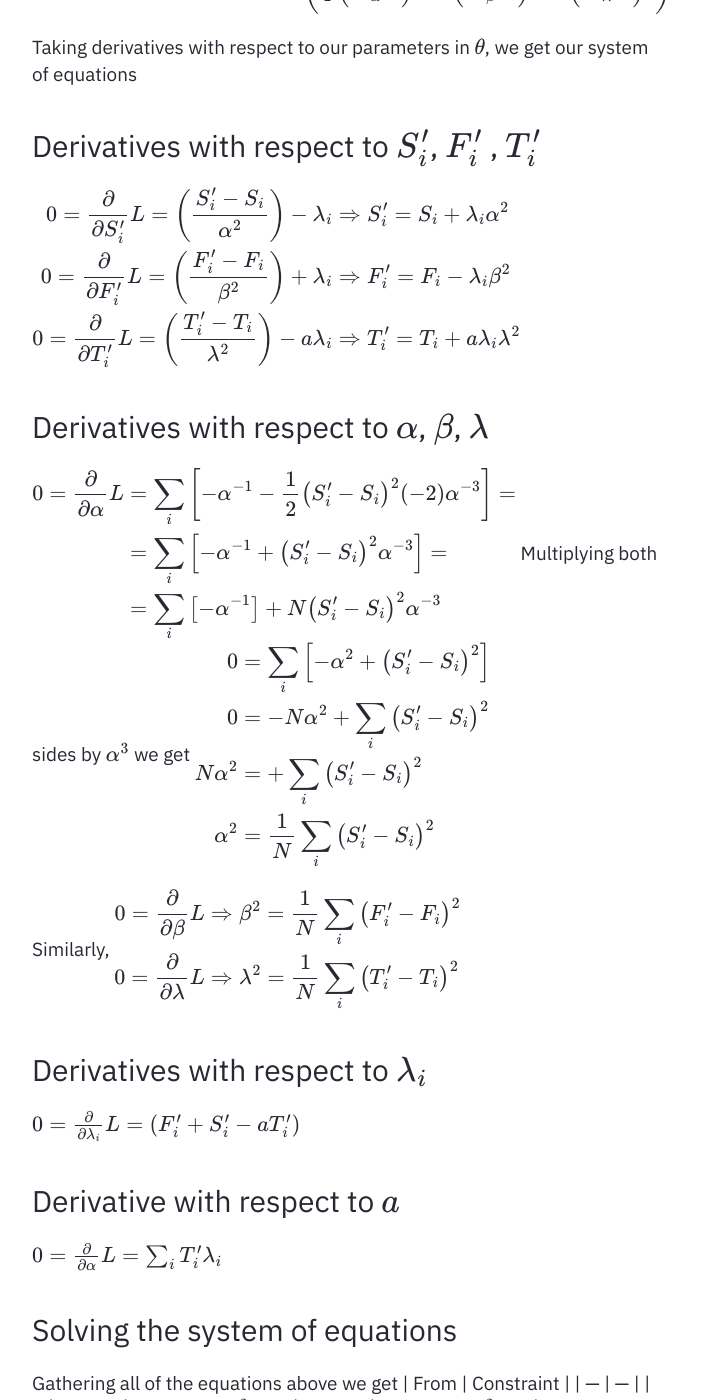
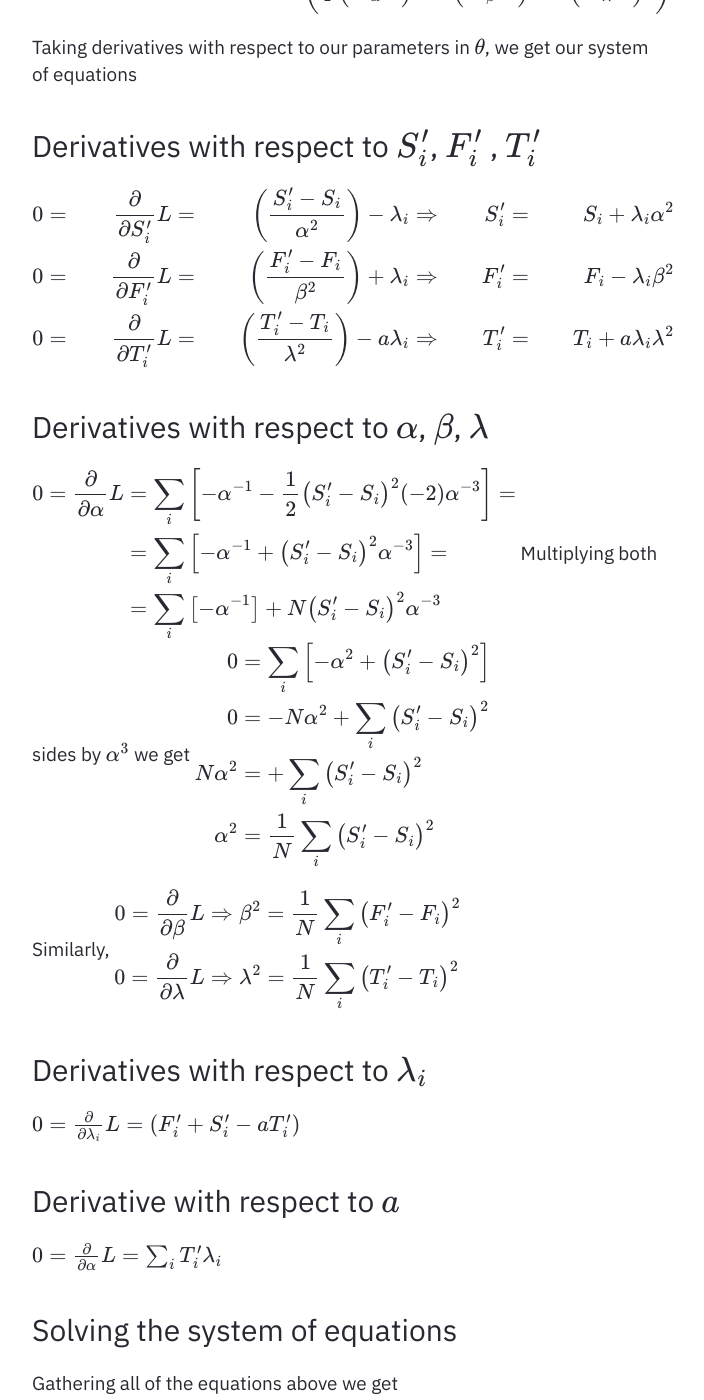
Before and after one commit to migueltorrescosta/obsidian-notes-old, a Jekyll site: the page built from _notes/Public/Calculating the Drag Factor.md, in a window 1280 px wide and 1400 px high, scrolled down 2393 px. Shown: the whole window, without its empty margins (294-998 px from the left). Built offline with Jekyll 4.4.1, drawn with Linux system fonts in a browser that asks for light colours; formulas are drawn with MathJax 3; some of the changed text lies outside the part shown.

Commit message:
Improve maths

```diff
--- a/_notes/Public/Calculating the Drag Factor.md
+++ b/_notes/Public/Calculating the Drag Factor.md
@@ -53,9 +53,9 @@ Taking derivatives with respect to our parameters in $\theta$, we get our system
 ### Derivatives with respect to $S'_i$, $F'_i$ , $T'_i$
 $$
 \begin{align}
-0 = \frac{\partial}{\partial S'_i }L = \left ( \frac{S'_i- S_i}{\alpha^2} \right ) - \lambda_i & \Rightarrow S'_i = S_i + \lambda_i \alpha^2 \\
-0 = \frac{\partial}{\partial F'_i }L = \left ( \frac{F'_i- F_i}{\beta^2} \right ) + \lambda_i & \Rightarrow F'_i = F_i - \lambda_i \beta^2 \\
-0 = \frac{\partial}{\partial T'_i }L = \left ( \frac{T'_i- T_i}{\lambda^2} \right ) - a\lambda_i & \Rightarrow T'_i = T_i + a\lambda_i \lambda^2
+0 & = & \frac{\partial}{\partial S'_i }L & = & \left ( \frac{S'_i- S_i}{\alpha^2} \right ) - \lambda_i & \Rightarrow & S'_i & = & S_i + \lambda_i \alpha^2 \\
+0 & = & \frac{\partial}{\partial F'_i }L & = & \left ( \frac{F'_i- F_i}{\beta^2} \right ) + \lambda_i & \Rightarrow & F'_i & = & F_i - \lambda_i \beta^2 \\
+0 & = & \frac{\partial}{\partial T'_i }L & = & \left ( \frac{T'_i- T_i}{\lambda^2} \right ) - a\lambda_i & \Rightarrow & T'_i & = & T_i + a\lambda_i \lambda^2
 \end{align}
 $$
 
@@ -93,6 +93,7 @@ $0=\frac{\partial}{\partial \alpha}L = \sum_i T'_i\lambda_i$
 
 ### Solving the system of equations
 Gathering all of the equations above we get
+
 | From | Constraint |
 | --- | --- |
 | $S'_i$ | $\forall i : S'_i = S_i + \lambda_i \alpha^2$ |
@@ -105,6 +106,7 @@ Gathering all of the equations above we get
 | $a$ | $0 = \sum_i T'_i\lambda_i$ |
 
 Substituting the values of $S'_i$, $F'_i$ and $T'_i$ from the 1st three equations on all others we can get rid of these hidden variables, ending up with the simpler system
+
 | From | Constraint | Substitution |
 | --- | --- | --- |
 | $\alpha$ | $\alpha^2 = \frac{1}{N} \sum_i \left ( \lambda_i \alpha^2 \right )^2$ | $S'_i = S_i + \lambda_i \alpha^2$ |
```
